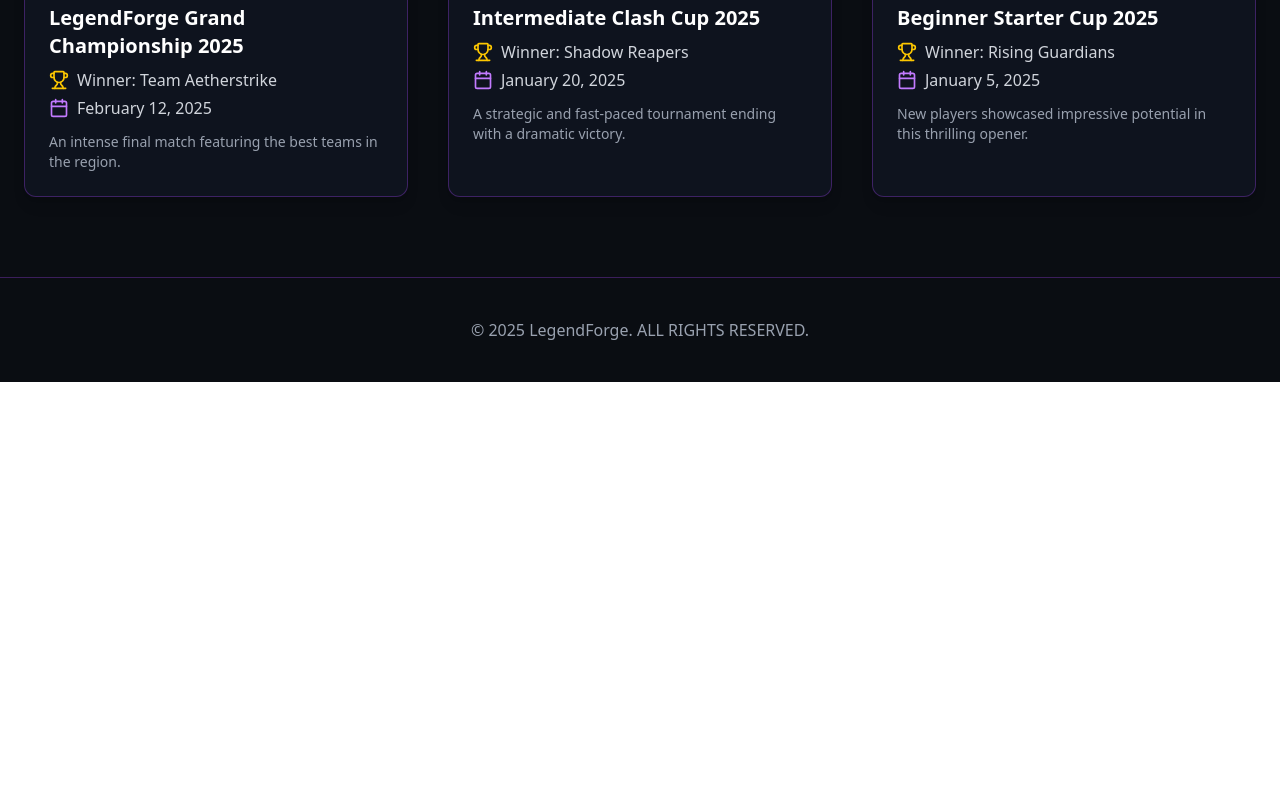
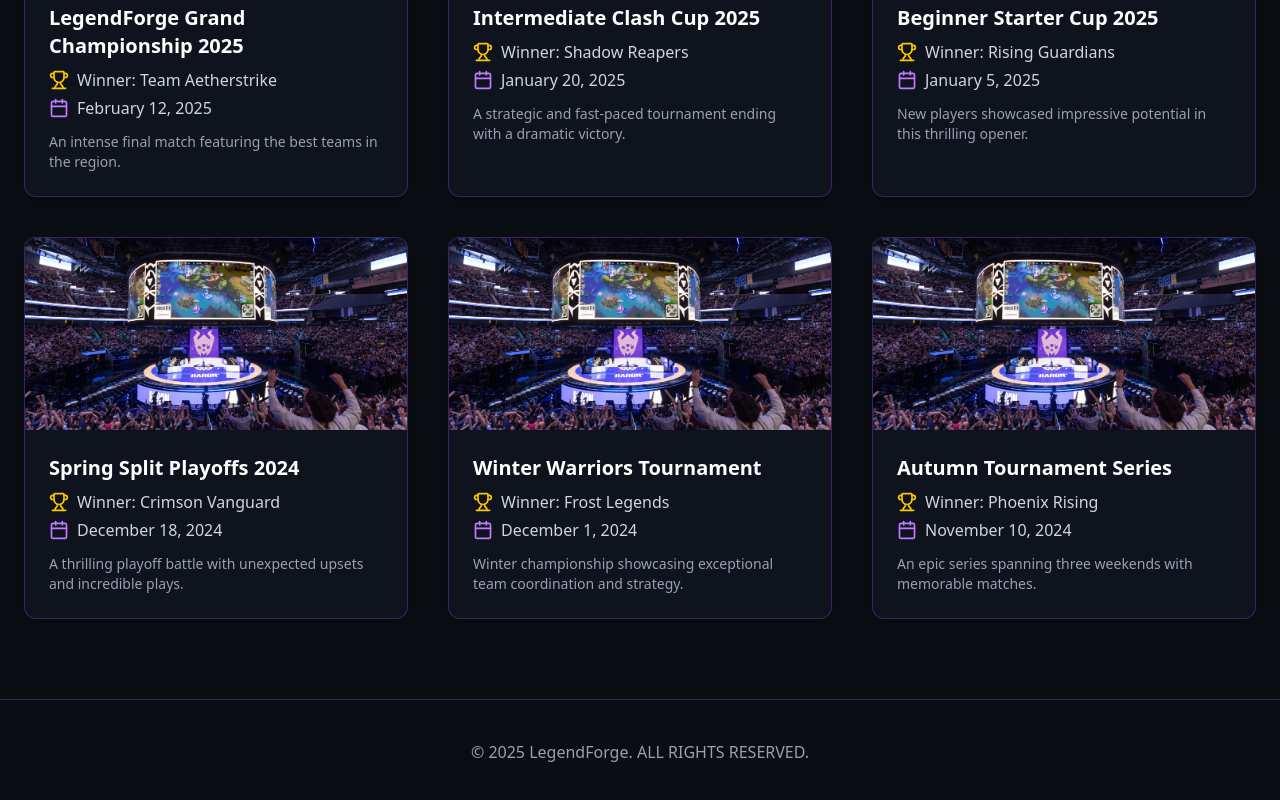
Before and after one commit to IshveerS/ddac-assignment-frontend, a Next.js app: page /pastresult in a window 1280 px wide. Shown: the part 781-1581 px from the top of the page. Before the commit the page ends 1163 px from the top, so only its background shows below. Built offline with nearby package versions, Linux system fonts and the light colour scheme.

Commit message:
enhance: add more tournaments to past results page for better visual appeal

```diff
--- a/app/pastresult/page.tsx
+++ b/app/pastresult/page.tsx
@@ -39,6 +39,30 @@ export default function PastResultsPage() {
       date: 'January 5, 2025',
       img: '/lol_join2.jpg',
       description: 'New players showcased impressive potential in this thrilling opener.',
+    },
+    {
+      id: 4,
+      title: 'Spring Split Playoffs 2024',
+      winner: 'Crimson Vanguard',
+      date: 'December 18, 2024',
+      img: '/lol_join2.jpg',
+      description: 'A thrilling playoff battle with unexpected upsets and incredible plays.',
+    },
+    {
+      id: 5,
+      title: 'Winter Warriors Tournament',
+      winner: 'Frost Legends',
+      date: 'December 1, 2024',
+      img: '/lol_join2.jpg',
+      description: 'Winter championship showcasing exceptional team coordination and strategy.',
+    },
+    {
+      id: 6,
+      title: 'Autumn Tournament Series',
+      winner: 'Phoenix Rising',
+      date: 'November 10, 2024',
+      img: '/lol_join2.jpg',
+      description: 'An epic series spanning three weekends with memorable matches.',
     },
   ];
 
```
